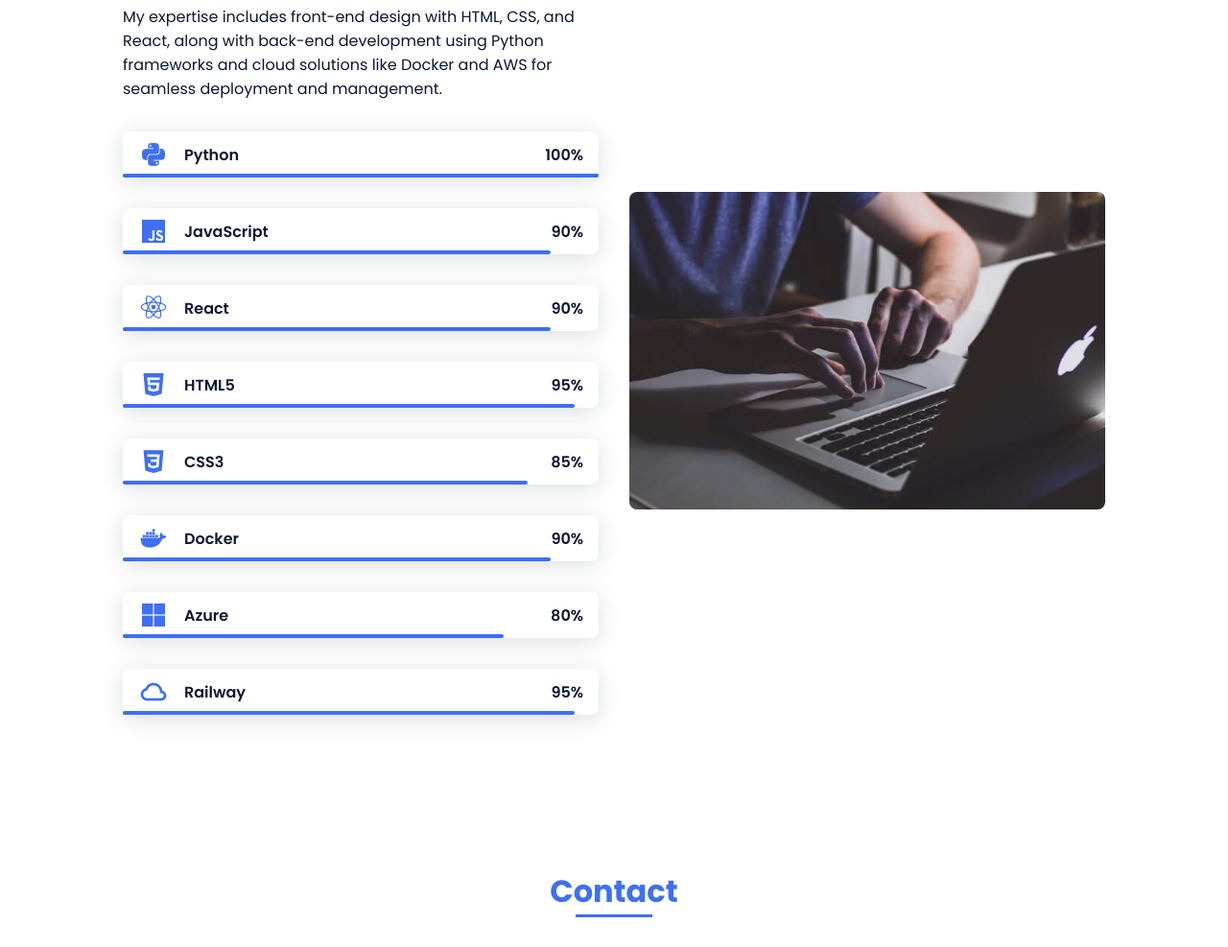
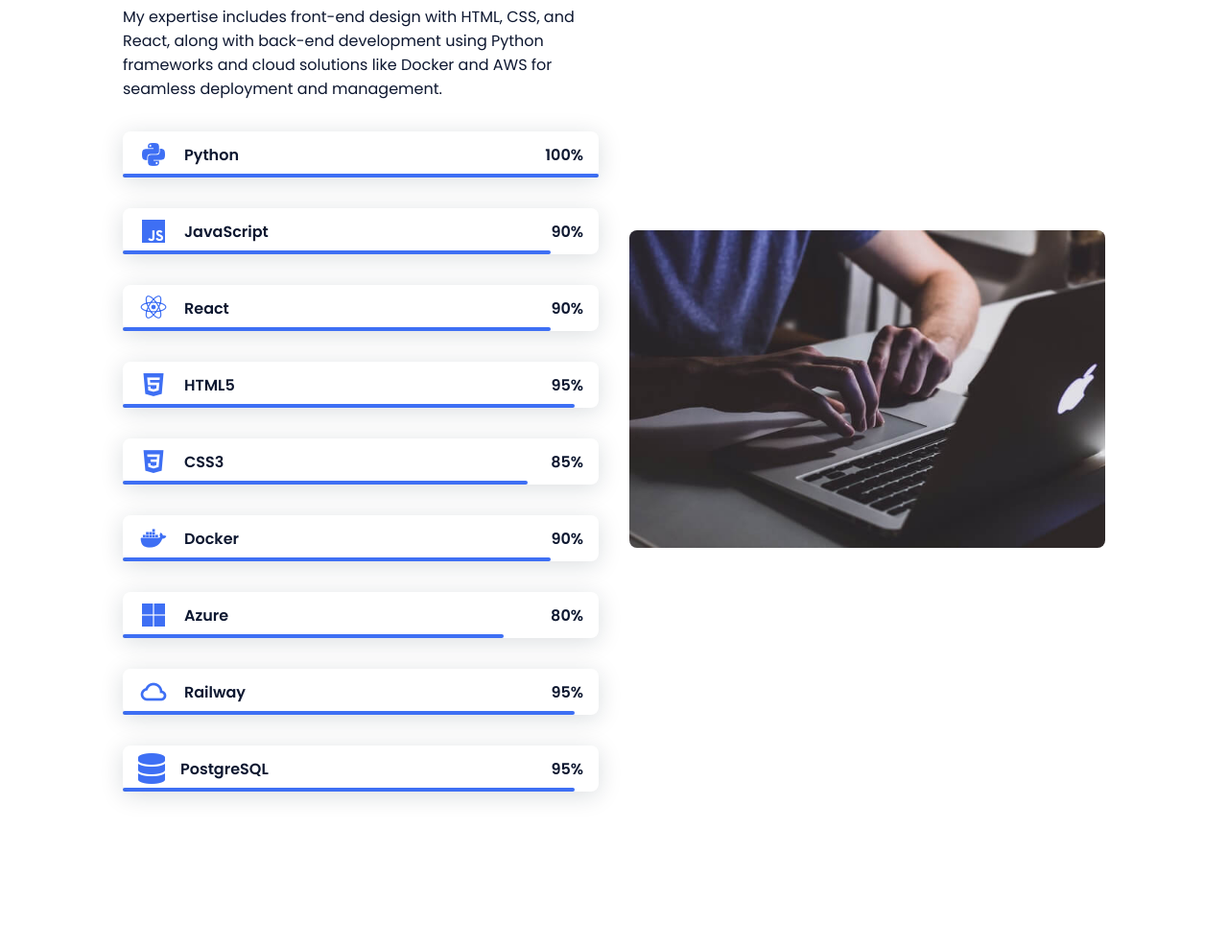
Before and after one commit to eyalyehiely/portfolio, a Flask app: page / in a window 1280 px wide. Shown: the part 1569-2556 px from the top of the page at 96% size. Run offline with Flask 3, Linux system fonts and the light colour scheme.

Commit message:
adding postgres to skills

```diff
--- a/static/scss/styles.scss
+++ b/static/scss/styles.scss
@@ -326,6 +326,10 @@ img{
     &__railway {
         background-color: #1D4ED8; // Color for Railway
     }
+
+    &__postgres {
+        background-color: #1D4ED8; // Color for postgres
+    }
     &__percentage {
         font-size: 1rem;
     }
--- a/templates/index.html
+++ b/templates/index.html
@@ -11,6 +11,8 @@
 
     <!-- ===== BOX ICONS ===== -->
     <link href='https://unpkg.com/boxicons@2.1.4/css/boxicons.min.css' rel='stylesheet'>
+    <link rel="stylesheet" href="https://cdnjs.cloudflare.com/ajax/libs/font-awesome/5.15.4/css/all.min.css">
+
 
     <!-- Add favicon if you have one -->
     <!-- <link rel="icon" type="image/png" href="{{ url_for('static', filename='img/favicon.png') }}"> -->
@@ -177,6 +179,19 @@
                     <span class="skills__percentage">95%</span>
                 </div>
             </div>
+
+
+
+            <div class="skills__data">
+                <div class="skills__names">
+                    <i class="fas fa-database skills__icon"></i>
+                    <span class="skills__name">PostgreSQL</span>
+                </div>
+                <div class="skills__bar skills__postgres" style="width: 95%;"></div>
+                <div>
+                    <span class="skills__percentage">95%</span>
+                </div>
+            </div>
         </div>
         <img src="{{ url_for('static', filename='img/work3.jpg') }}" alt="" class="skills__img">
     </div>
```
Also changed, not shown: 1 other file.
